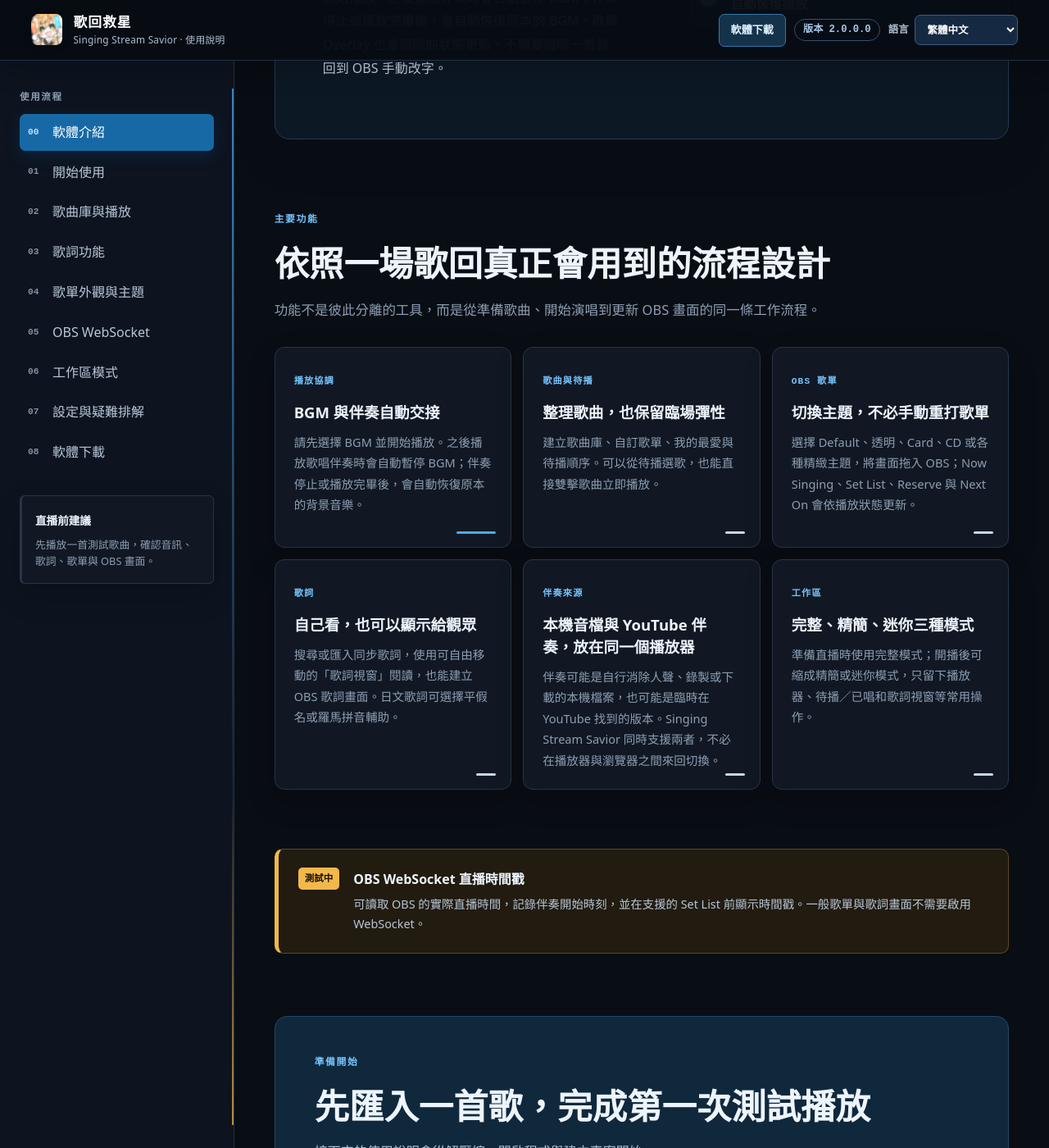
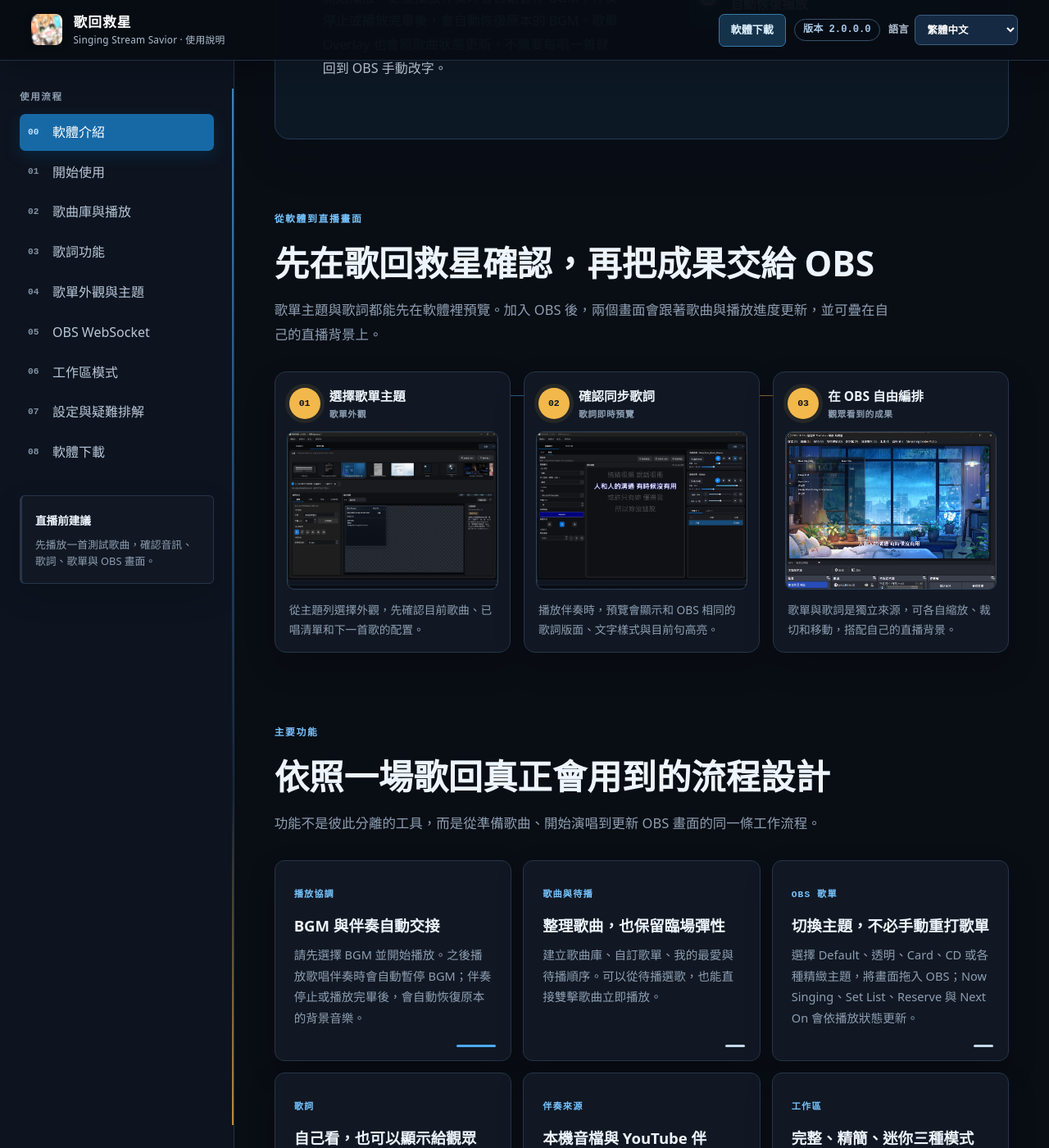
Before and after one commit to NoonIsAwesome/Singing-Stream-Savior-Manual, a Jekyll site: the page built from README.md, in a window 1280 px wide and 1400 px high, scrolled down 1291 px. Shown: the whole window at 82% size. Built offline with Jekyll 4.4.1, drawn with Linux system fonts in a browser that asks for light colours.

Commit message:
docs: add preview-to-OBS demo flow

```diff
--- a/README.md
+++ b/README.md
@@ -35,6 +35,46 @@
     <div class="stream-step stream-step--active stream-step--paused"><span>歌唱伴奏</span><strong>BGM 自動暫停</strong></div>
     <div class="stream-arrow"><span>暫停或結束</span></div>
     <div class="stream-step stream-step--playing"><span>BGM</span><strong>自動恢復播放</strong></div>
+  </div>
+</section>
+
+<section class="demo-flow" aria-labelledby="demo-flow-title">
+  <div class="section-heading">
+    <p class="section-kicker">從軟體到直播畫面</p>
+    <h2 id="demo-flow-title">先在歌回救星確認，再把成果交給 OBS</h2>
+    <p>歌單主題與歌詞都能先在軟體裡預覽。加入 OBS 後，兩個畫面會跟著歌曲與播放進度更新，並可疊在自己的直播背景上。</p>
+  </div>
+  <div class="demo-flow__track">
+    <article class="demo-flow__step">
+      <header>
+        <span class="demo-flow__number">01</span>
+        <div><strong>選擇歌單主題</strong><span>歌單外觀</span></div>
+      </header>
+      <a class="demo-flow__frame" href="{{ '/assets/images/demo-theme-preview.png' | relative_url }}">
+        <img src="{{ '/assets/images/demo-theme-preview.png' | relative_url }}" alt="歌單外觀頁選擇 Transparent Black v2，並預覽 Now Singing、Set List 與 Next On" loading="lazy" decoding="async">
+      </a>
+      <p>從主題列選擇外觀，先確認目前歌曲、已唱清單和下一首歌的配置。</p>
+    </article>
+    <article class="demo-flow__step">
+      <header>
+        <span class="demo-flow__number">02</span>
+        <div><strong>確認同步歌詞</strong><span>歌詞即時預覽</span></div>
+      </header>
+      <a class="demo-flow__frame" href="{{ '/assets/images/demo-lyrics-preview.png' | relative_url }}">
+        <img src="{{ '/assets/images/demo-lyrics-preview.png' | relative_url }}" alt="歌詞頁即時預覽目前同步歌詞、字型、顏色與高亮效果" loading="lazy" decoding="async">
+      </a>
+      <p>播放伴奏時，預覽會顯示和 OBS 相同的歌詞版面、文字樣式與目前句高亮。</p>
+    </article>
+    <article class="demo-flow__step">
+      <header>
+        <span class="demo-flow__number">03</span>
+        <div><strong>在 OBS 自由編排</strong><span>觀眾看到的成果</span></div>
+      </header>
+      <a class="demo-flow__frame" href="{{ '/assets/images/demo-obs-result.png' | relative_url }}">
+        <img src="{{ '/assets/images/demo-obs-result.png' | relative_url }}" alt="OBS 畫面將 Transparent Black v2 歌單與同步歌詞疊在直播背景上" loading="lazy" decoding="async">
+      </a>
+      <p>歌單與歌詞是獨立來源，可各自縮放、裁切和移動，搭配自己的直播背景。</p>
+    </article>
   </div>
 </section>
 
--- a/assets/css/style.css
+++ b/assets/css/style.css
@@ -725,6 +725,112 @@
   color: #71c1fb;
 }
 
+.demo-flow {
+  margin: 0 0 90px;
+  scroll-margin-top: 100px;
+}
+
+.demo-flow__track {
+  position: relative;
+  display: grid;
+  gap: 16px;
+  grid-template-columns: repeat(3, minmax(0, 1fr));
+}
+
+.demo-flow__track::before {
+  position: absolute;
+  z-index: 0;
+  top: 29px;
+  right: 12%;
+  left: 12%;
+  height: 1px;
+  background: linear-gradient(90deg, transparent, var(--blue), var(--amber), transparent);
+  content: "";
+  opacity: 0.65;
+}
+
+.demo-flow__step {
+  position: relative;
+  z-index: 1;
+  min-width: 0;
+  padding: 14px;
+  background: var(--surface);
+  border: 1px solid var(--line);
+  border-radius: 14px;
+  box-shadow: 0 16px 38px rgba(0, 0, 0, 0.16);
+}
+
+.demo-flow__step header {
+  display: flex;
+  min-height: 58px;
+  align-items: center;
+  gap: 11px;
+  padding: 2px 3px 12px;
+}
+
+.demo-flow__number {
+  display: inline-grid;
+  width: 38px;
+  height: 38px;
+  flex: 0 0 38px;
+  place-items: center;
+  color: #07111f;
+  background: var(--amber);
+  border-radius: 50%;
+  font: 800 0.72rem/1 ui-monospace, "Cascadia Mono", monospace;
+  box-shadow: 0 0 0 5px rgba(242, 184, 75, 0.09);
+}
+
+.demo-flow__step header div {
+  display: grid;
+  min-width: 0;
+  gap: 1px;
+}
+
+.demo-flow__step header strong {
+  color: var(--ink-900);
+  font-size: 0.97rem;
+}
+
+.demo-flow__step header div span {
+  color: var(--ink-500);
+  font: 700 0.67rem/1.4 ui-monospace, "Cascadia Mono", monospace;
+  letter-spacing: 0.06em;
+}
+
+.demo-flow__frame {
+  display: grid;
+  overflow: hidden;
+  aspect-ratio: 4 / 3;
+  place-items: center;
+  background:
+    linear-gradient(135deg, rgba(77, 169, 242, 0.08), transparent 45%),
+    #080d14;
+  border: 1px solid #2b4058;
+  border-radius: 9px;
+}
+
+.manual-article .demo-flow__frame img {
+  width: 100%;
+  height: 100%;
+  object-fit: contain;
+  object-position: top center;
+  border: 0;
+  border-radius: 0;
+  transition: transform 180ms ease;
+}
+
+.demo-flow__frame:hover img {
+  transform: scale(1.012);
+}
+
+.demo-flow__step > p {
+  margin: 13px 3px 2px;
+  color: var(--ink-500);
+  font-size: 0.86rem;
+  line-height: 1.7;
+}
+
 .stream-sequence {
   position: relative;
   display: grid;
@@ -1035,6 +1141,35 @@
     padding: 30px 26px;
   }
 
+  .demo-flow__track {
+    grid-template-columns: 1fr;
+  }
+
+  .demo-flow__track::before {
+    top: 32px;
+    right: auto;
+    bottom: 32px;
+    left: 33px;
+    width: 1px;
+    height: auto;
+    background: linear-gradient(180deg, var(--blue), var(--amber), var(--blue));
+  }
+
+  .demo-flow__step {
+    display: grid;
+    grid-template-columns: minmax(170px, 0.9fr) minmax(0, 1.1fr);
+    column-gap: 16px;
+  }
+
+  .demo-flow__step header {
+    grid-column: 1 / -1;
+  }
+
+  .demo-flow__step > p {
+    align-self: center;
+    margin: 0;
+  }
+
   .feature-grid {
     grid-template-columns: repeat(2, minmax(0, 1fr));
   }
@@ -1087,6 +1222,18 @@
 
   .feature-grid {
     grid-template-columns: 1fr;
+  }
+
+  .demo-flow {
+    margin-bottom: 66px;
+  }
+
+  .demo-flow__step {
+    display: block;
+  }
+
+  .demo-flow__step > p {
+    margin: 13px 3px 2px;
   }
 
   .feature-card {
```
Also changed, not shown: lyrics.md (+7 -0 lines), obs-and-themes.md (+19 -0 lines), assets/images/demo-lyrics-preview.png (added), assets/images/demo-obs-result.png (added), assets/images/demo-theme-preview.png (added).
